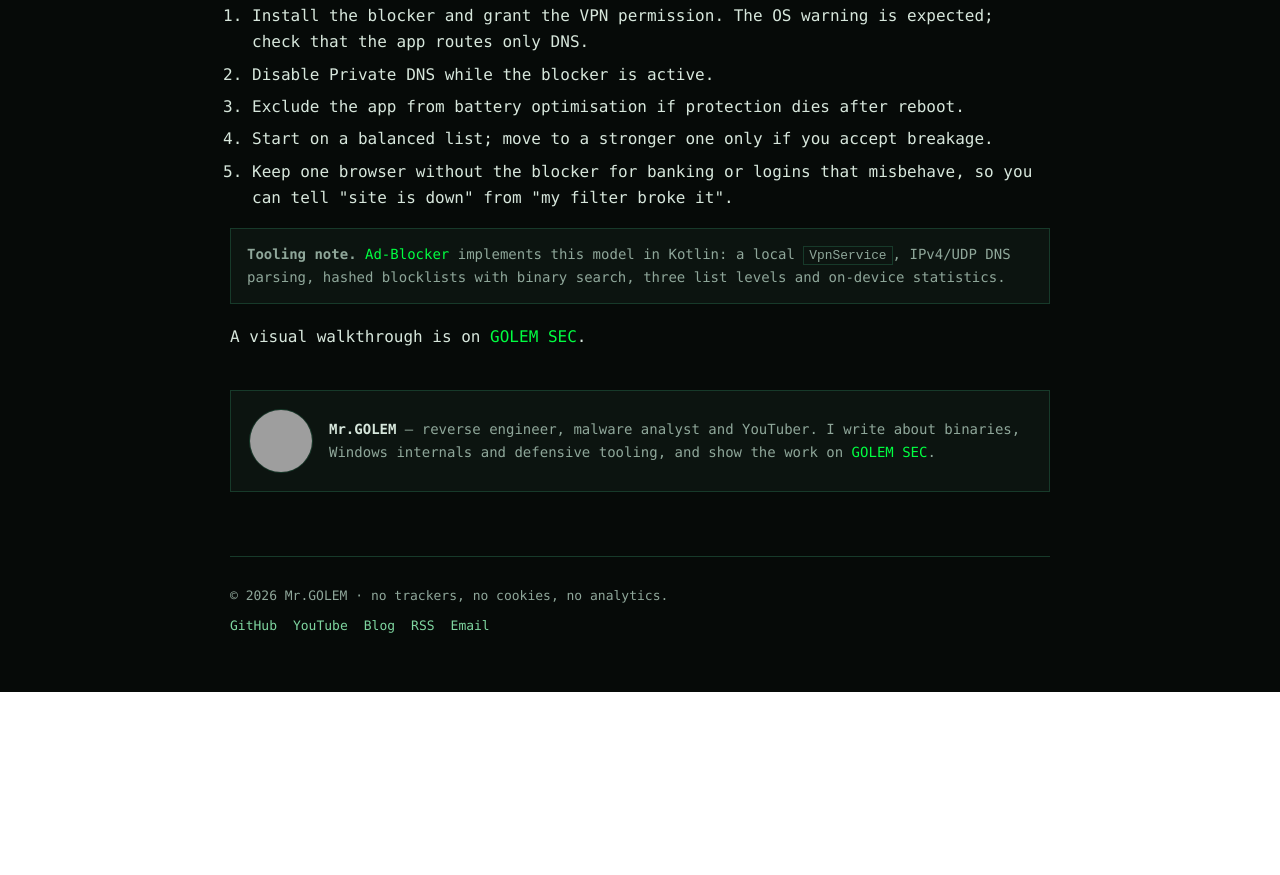
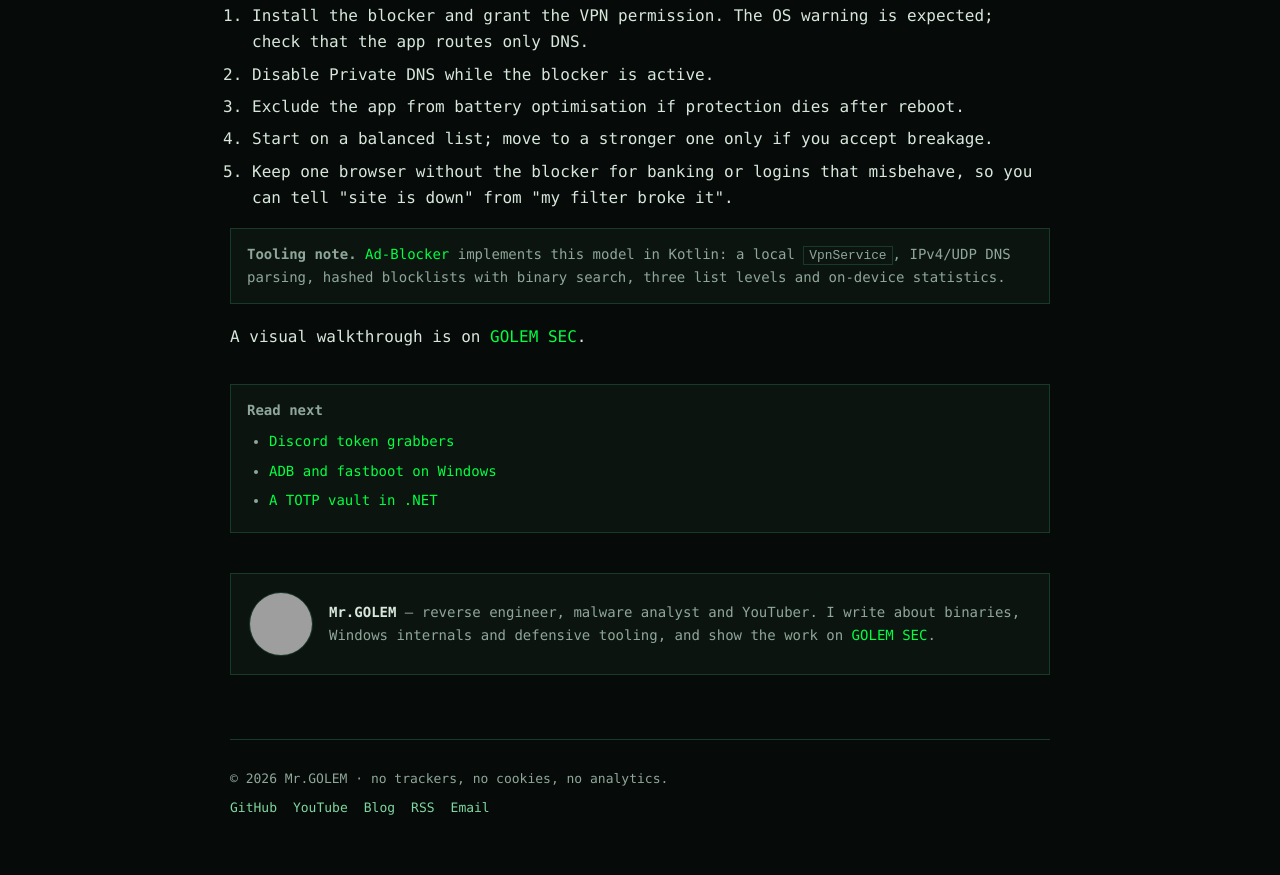
Before and after one commit to M-GOLEM/M-GOLEM.github.io, a plain HTML site: page blog/android-dns-ad-blocking.html in a window 1280 px wide. Shown: the part 2134-3009 px from the top of the page. Before the commit the page ends 2826 px from the top, so only its background shows below. Drawn offline with Linux system fonts and the light colour scheme; grey boxes are pictures that could not be loaded.

Commit message:
site: publish blog/android-dns-ad-blocking.html

```diff
--- a/blog/android-dns-ad-blocking.html
+++ b/blog/android-dns-ad-blocking.html
@@ -16,7 +16,7 @@
 <meta name="twitter:image" content="https://m-golem.github.io/assets/og.png">
 <link rel="alternate" type="application/rss+xml" title="Mr.GOLEM — Writing" href="https://m-golem.github.io/feed.xml">
 <link rel="stylesheet" href="/assets/site.css">
-
+<script type="application/ld+json">{"@context": "https://schema.org", "@type": "BreadcrumbList", "itemListElement": [{"@type": "ListItem", "position": 1, "name": "Home", "item": "https://m-golem.github.io/"}, {"@type": "ListItem", "position": 2, "name": "Writing", "item": "https://m-golem.github.io/blog/"}, {"@type": "ListItem", "position": 3, "name": "DNS ad blocking on Android without root: how VpnService filters work", "item": "https://m-golem.github.io/blog/android-dns-ad-blocking.html"}]}</script>
 <script type="application/ld+json">{"@context":"https://schema.org","@type":"BlogPosting","headline":"DNS ad blocking on Android without root: how VpnService filters work","description":"Why a local VPN can block ads system-wide without root, what it sees, and the four cases where DNS filtering still loses.","url":"https://m-golem.github.io/blog/android-dns-ad-blocking.html","datePublished":"2026-11-17","dateModified":"2026-11-17","author":{"@type":"Person","name":"Mr.GOLEM","url":"https://m-golem.github.io/","sameAs":["https://github.com/M-GOLEM","https://www.youtube.com/@golemsec"]},"publisher":{"@type":"Person","name":"Mr.GOLEM"},"mainEntityOfPage":"https://m-golem.github.io/blog/android-dns-ad-blocking.html","image":"https://m-golem.github.io/assets/og.png"}</script>
 </head>
 <body><div class="wrap">
@@ -115,7 +115,7 @@ blocklists with binary search, three list levels and on-device statistics.</div>
 
 <p>A visual walkthrough is on <a href="https://www.youtube.com/@golemsec">GOLEM
 SEC</a>.</p>
-<div class="authorbox">
+<div class="note" style="margin-top:34px"><strong>Read next</strong><ul style="margin:8px 0 0"><li><a href="/blog/discord-token-grabbers.html">Discord token grabbers</a></li><li><a href="/blog/adb-fastboot-windows-guide.html">ADB and fastboot on Windows</a></li><li><a href="/blog/totp-vault-dotnet.html">A TOTP vault in .NET</a></li></ul></div><div class="authorbox">
   <img src="https://github.com/M-GOLEM.png" alt="Mr.GOLEM" width="64" height="64">
   <p><strong>Mr.GOLEM</strong> — reverse engineer, malware analyst and YouTuber.
   I write about binaries, Windows internals and defensive tooling, and show the
```
